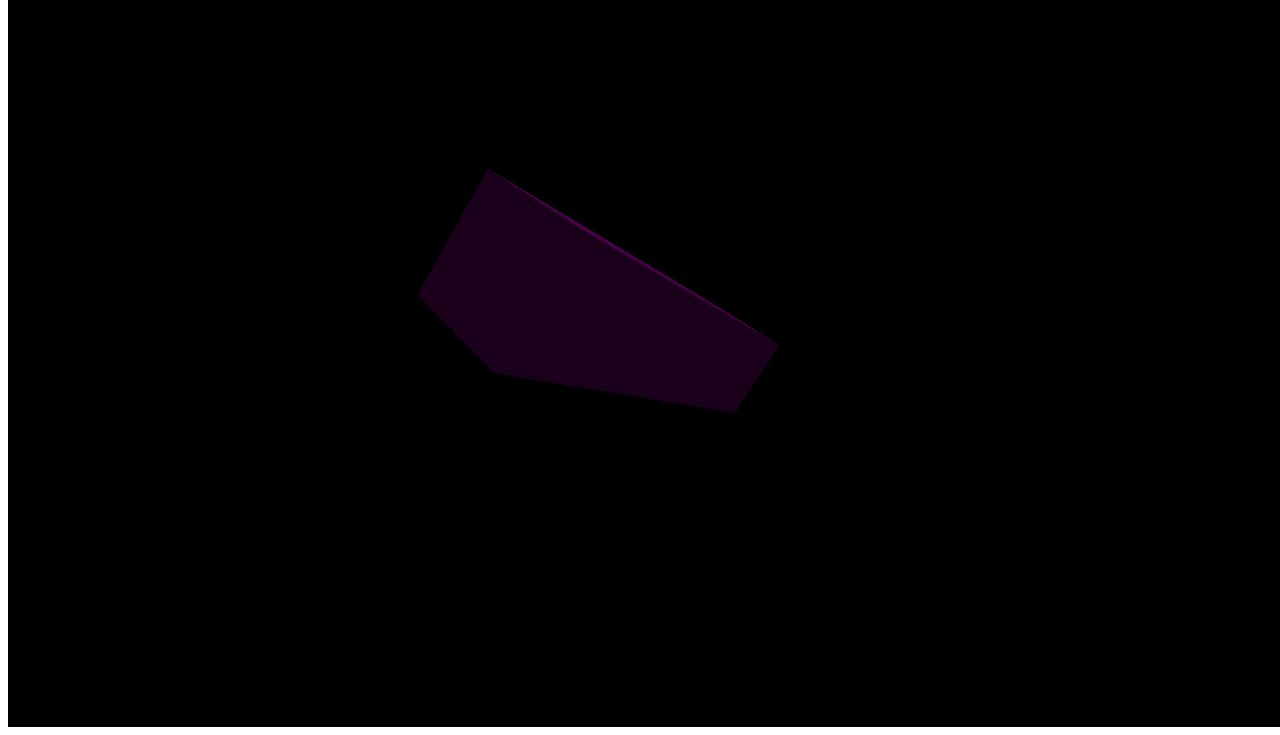
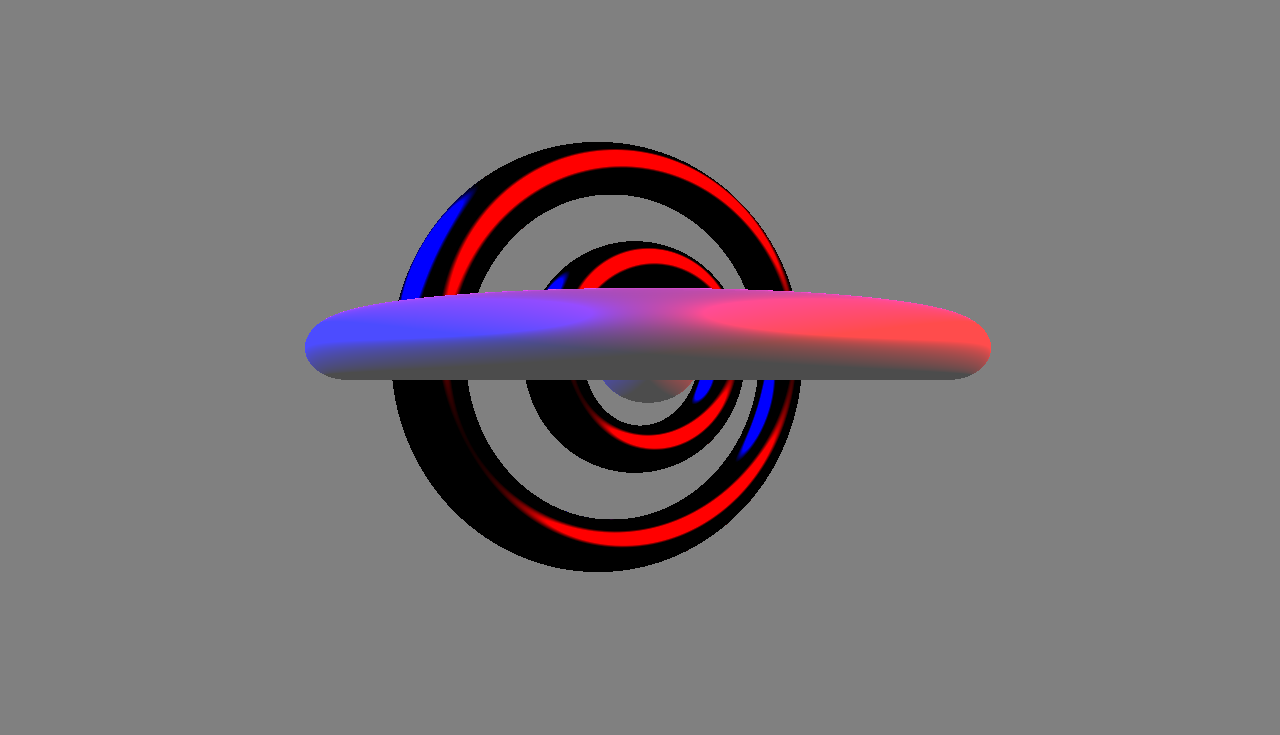
Before and after one commit to MonteRyan61/frontend-web-development-Assignment5, a website built with Parcel: page index.html in a window 1280 px wide. Shown: the part 81-816 px from the top of the page. Built offline with nearby package versions, Linux system fonts and the light colour scheme; animation ran at ten frames a second.

Commit message:
Loading screen assignment

```diff
--- a/index.html
+++ b/index.html
@@ -2,14 +2,16 @@
 <html>
     <head>
         <title>
-           JS Library Practice
+           Assignment 5 - Loading
         </title>
         <link rel="stylesheet" href="main.css">
         <script type="module" src="main.js"></script>
     </head>
     <body>
+
         <div id="content">
 
         </div>
+        <h1>Loading...</h1>
     </body>
 </html>
--- a/main.css
+++ b/main.css
@@ -1,3 +1,10 @@
+html{
+background-color: grey;
+}
+
+body{
+ background-color: grey;
+}
 #content{
     display: flex;
     flex-flow:column;
--- a/main.js
+++ b/main.js
@@ -3,36 +3,86 @@ import * as THREE from "three";
 console.log(THREE);
 
 const scene = new THREE.Scene();
+scene.background = new THREE.Color("grey" );
 const camera = new THREE.PerspectiveCamera(75, window.innerWidth / window.innerHeight, 0.1, 1000);
 
 const renderer = new THREE.WebGLRenderer();
-renderer.setSize(window.innerWidth, window.innerHeight);
+renderer.setSize(window.innerWidth, window.innerHeight - 100);
 document.body.appendChild(renderer.domElement);
 
 
 //THREE light
-const ambient = new THREE.AmbientLight(0xffffff, 0.7);
-scene.add(ambient);
 
-const directional =  new THREE.DirectionalLight(0xffffff, 0.5);
-directional.position.x = 7;
-directional.position.y = 14;
+const directional =  new THREE.DirectionalLight("red", 1.5);
+directional.position.x = 3;
+directional.position.y = 2;
+directional.position.z = 1;
 scene.add(directional);
 
+const directional2 =  new THREE.DirectionalLight("blue", 1.5);
+directional2.position.x = -3;
+directional2.position.y = 2;
+directional2.position.z = 1;
+scene.add(directional2);
 
-const geometry = new THREE.BoxGeometry(1, 4, 1);
-const material = new THREE.MeshPhysicalMaterial({ color: 'purple', roughness: 0.5, metalness: 0.7});
-const cube = new THREE.Mesh(geometry, material);
-scene.add(cube);
+const light = new THREE.AmbientLight( 0xffffff, 1);
+scene.add(light);
 
-camera.position.z = 5;
+
+const geometry1 = new THREE.TorusGeometry(3, .5, 90,200);
+const material1 = new THREE.MeshPhysicalMaterial({ color: 'white', roughness: 0.5, metalness: 0.7});
+const sphere = new THREE.Mesh(geometry1, material1);
+scene.add(sphere);
+
+
+
+// const geometry2 = new THREE.BoxGeometry(1, 4.8, 1);
+// const material2 = new THREE.MeshPhysicalMaterial({ color: 'black', roughness: 0.0, metalness: 1.7});
+// const cube = new THREE.Mesh(geometry2, material2);
+// scene.add(cube);
+
+const geometry3 = new THREE.TorusGeometry(4, .5, 90,200);
+const material3 = new THREE.MeshPhysicalMaterial({ color: 'white', roughness: 0.5, metalness: 1.7});
+const sphere2 = new THREE.Mesh(geometry3, material3);
+scene.add(sphere2);
+
+const geometry4 = new THREE.TorusGeometry(2, .5, 90,200);
+const material4 = new THREE.MeshPhysicalMaterial({ color: 'white', roughness: 0.5, metalness: 1.7});
+const sphere3 = new THREE.Mesh(geometry4, material4);
+scene.add(sphere3);
+
+const geometry5 = new THREE.TorusGeometry(5, .5, 90,200);
+const material5 = new THREE.MeshPhysicalMaterial({ color: 'white', roughness: 0.5, metalness: 0.7});
+const sphere4 = new THREE.Mesh(geometry5, material5);
+scene.add(sphere4);
+
+const geometry6 = new THREE.SphereGeometry( 1, 32, 300);
+const material6 = new THREE.MeshPhysicalMaterial({ color: 'white', roughness: 0.5, metalness: 0.7});
+const sphere5 = new THREE.Mesh(geometry6, material6);
+scene.add(sphere5);
+
+// const geometry1 = new THREE.TorusGeometry(3, 1, 90,200);
+// const material1 = new THREE.MeshPhysicalMaterial({ color: 'purple', roughness: 0.5, metalness: 0.7});
+// material1.color = new THREE.Color("green");
+// const sphere = new THREE.Mesh(geometry1, material1);
+// scene.add(sphere);
+
+camera.position.z = 10;
 
 
 function animate() {
     requestAnimationFrame(animate);
-    cube.rotation.x += 0.01;
-    cube.rotation.y += 0.01;
-    cube.rotation.z += 0.01;
+    // cube.rotation.x += 0.03;
+    // cube.rotation.y += 0.02;
+    // cube.rotation.z += 0.03;
+    sphere.rotation.x += 0.02;
+    sphere4.rotation.x += 0.02;
+    sphere2.rotation.x += 0;
+    sphere2.rotation.y += 0.05;
+    sphere2.rotation.z += 0.05;
+    sphere3.rotation.x += 0;
+    sphere3.rotation.y += 0.05;
+    sphere3.rotation.z += 0.05;
     renderer.render(scene, camera);
 }
 animate();
```
